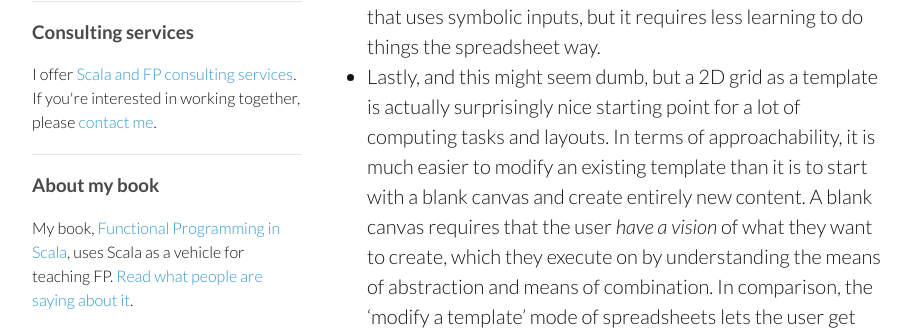
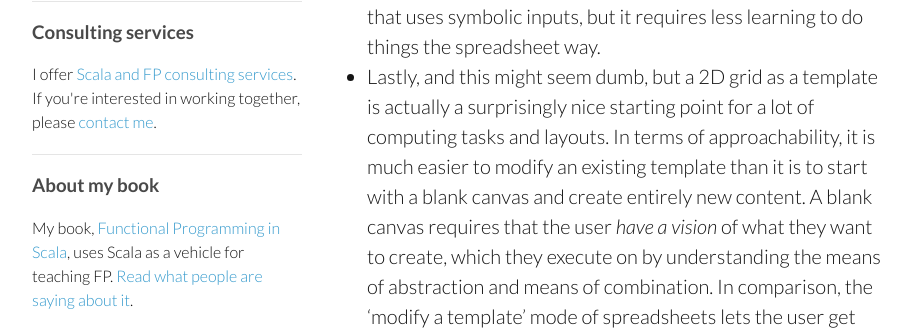
Before and after one commit to pchiusano/pchiusano.github.io, a Jekyll site: the page built from _posts/2015-03-17-unison-update5.markdown, in a window 1280 px wide and 900 px high, scrolled down 2754 px. Shown: the part 196-526 px from the top of the window, without its empty margins (178-1089 px from the left). Built offline with Jekyll 4.4.1, drawn with Linux system fonts in a browser that asks for light colours; comment, search, counter and statistics services are not loaded.

Commit message:
Update 2015-03-17-unison-update5.markdown

```diff
--- a/_posts/2015-03-17-unison-update5.markdown
+++ b/_posts/2015-03-17-unison-update5.markdown
@@ -37,7 +37,7 @@ Now I'll make a controversial claim, which is that the ability to define 'reacti
 * Spreadsheets have a largely nonsymbolic representation of programs. The only symbolic representation used is the simple expression language, which people can easily learn as consists only of constants and function application. Of course, every spreadsheet program has some ad hoc language for defining new formula, but that's outside the usual spreadsheet model and gets used very rarely.
 * We can think of the spreadsheet as a limited kind of application-building toolkit. It supports a form of interactivity, in that we may select a location for editing, and updates occur in response to these edits (conceptually no different than any other application, be it Photoshop or Twitter). There's no separate step of 'running' the program and we're encouraged to consider the UI as just a way of viewing a program, rather than a separate artifact _produced by_ a program. See [viewing a program as a UI](/2014-11-13/program-as-ui.html).
 * The user can easily construct functions that manipulate sequences in an inductive fashion, considering only concrete inputs. For instance, the cell `A2` takes the value `= A1 * A3 + B$7`, and the user drags to extend the definition to build a whole sequence. Of course, a programmer has no trouble generalizing this sort of thing and just writing a step function that uses symbolic inputs, but it requires less learning to do things the spreadsheet way.
-* Lastly, and this might seem dumb, but a 2D grid as a template is actually surprisingly nice starting point for a lot of computing tasks and layouts. In terms of approachability, it is much easier to modify an existing template than it is to start with a blank canvas and create entirely new content. A blank canvas requires that the user _have a vision_ of what they want to create, which they execute on by understanding the means of abstraction and means of combination. In comparison, the 'modify a template' mode of spreadsheets lets the user get away with just reacting to what's on the screen. Bret Victor talks about some of this in [Learnable Programming](http://worrydream.com/LearnableProgramming/). I won't argue here that one modality is inherently better than the other, but part of the appeal of spreadsheets is they do support the 'create by reacting' modality better than traditional programming.
+* Lastly, and this might seem dumb, but a 2D grid as a template is actually a surprisingly nice starting point for a lot of computing tasks and layouts. In terms of approachability, it is much easier to modify an existing template than it is to start with a blank canvas and create entirely new content. A blank canvas requires that the user _have a vision_ of what they want to create, which they execute on by understanding the means of abstraction and means of combination. In comparison, the 'modify a template' mode of spreadsheets lets the user get away with just reacting to what's on the screen. Bret Victor talks about some of this in [Learnable Programming](http://worrydream.com/LearnableProgramming/). I won't argue here that one modality is inherently better than the other, but part of the appeal of spreadsheets is they do support the 'create by reacting' modality better than traditional programming.
 
 In conjunction with the above points, we also have the network effects of large numbers of people using spreadsheets for similar tasks. A culture develops around the tool, such that spreadsheets become "the way things are done". This is something that often happens in the evolution of technology. A technology takes hold because it has features that give it a smaller learning curve and wider appeal. Possible alternatives are displaced, but very often, the winning technology has very poor characteristics _beyond those that give it an advantage in growing adoption._
 
```
